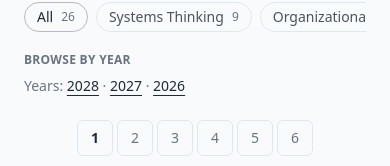
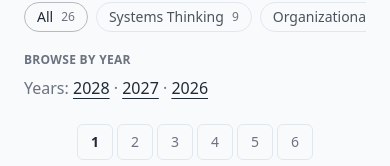
Before and after one commit to andrewjfrancis/andrewjfrancis-site, a Next.js app: page /writing in a window 390 px wide. Shown: the part 552-718 px from the top of the page. Built offline with nearby package versions, Linux system fonts and the light colour scheme.

Commit message:
text size update: increase size of years on writing main page
- increased the size to text-base for the years to make it easier for users to select the years on a mobile device

Signed-off-by: Andrew J. Francis <mail@andrewjfrancis.com>

```diff
--- a/app/writing/_components/YearsNav.tsx
+++ b/app/writing/_components/YearsNav.tsx
@@ -12,7 +12,7 @@
   const pathname = usePathname();
 
   return (
-    <div className="text-sm text-muted-foreground">
+    <div className="text-base text-muted-foreground">
       {mode === "year" ? (
         <>
           <Link className="underline underline-offset-4" href="/writing">
```
